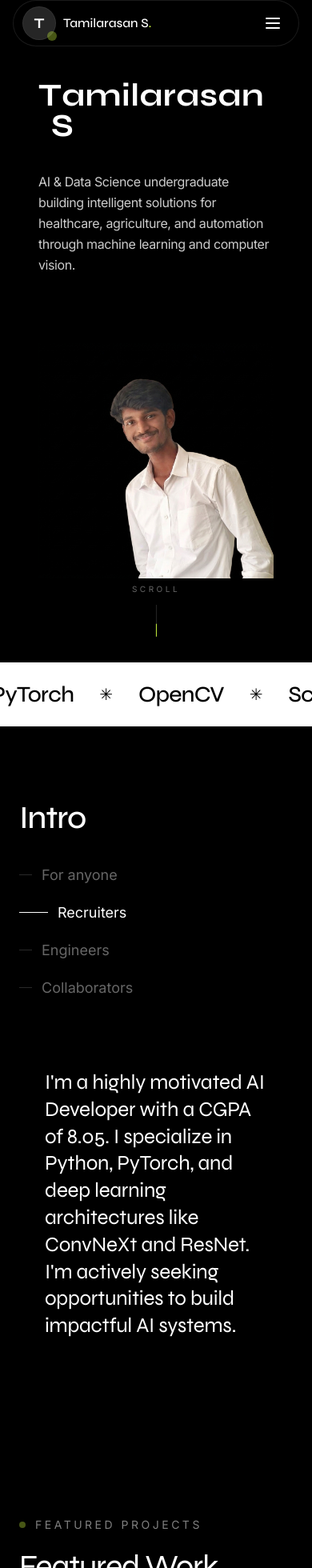
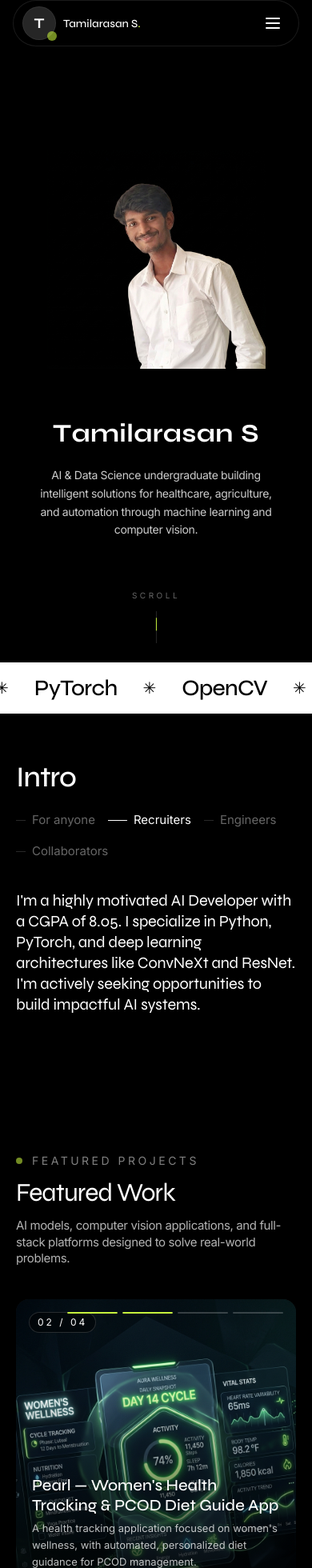
Before and after one commit to tamil239/tamilarasan-portfolio, a Next.js app: page / in a window 390 px wide. Shown: the part 16-1976 px from the top of the page at 80% size. Built offline with nearby package versions, Linux system fonts and the light colour scheme.

Commit message:
Fix responsive layout issues across components for mobile devices

```diff
--- a/app/globals.css
+++ b/app/globals.css
@@ -30,7 +30,13 @@ body {
   -webkit-font-smoothing: antialiased;
   -moz-osx-font-smoothing: grayscale;
   overflow-x: hidden;
-  cursor: none; /* We will use a custom cursor */
+}
+
+/* Only use custom cursor on devices with a fine pointer (mouse) */
+@media (pointer: fine) {
+  body {
+    cursor: none;
+  }
 }
 
 h1, h2, h3, h4, h5, h6, .font-display {
@@ -136,8 +142,8 @@ textarea:focus-visible,
 }
 
 .section-padding {
-  padding-top: 64px;
-  padding-bottom: 64px;
+  padding-top: 48px;
+  padding-bottom: 48px;
 }
 
 @media (min-width: 768px) {
--- a/components/About.tsx
+++ b/components/About.tsx
@@ -28,15 +28,15 @@ export default function About() {
   }, [isPaused]);
 
   return (
-    <section id="about" className="flex min-h-[100svh] items-center overflow-hidden bg-black px-6 py-24 md:px-10">
+    <section id="about" className="flex min-h-0 md:min-h-[100svh] items-center overflow-hidden bg-black px-5 sm:px-6 py-16 md:py-24 md:px-10">
       <div
-        className="mx-auto flex w-full max-w-[1274px] flex-col gap-12 lg:flex-row lg:items-start lg:justify-between lg:gap-16"
+        className="mx-auto flex w-full max-w-[1274px] flex-col gap-8 md:gap-12 lg:flex-row lg:items-start lg:justify-between lg:gap-16"
         onMouseEnter={() => setIsPaused(true)}
         onMouseLeave={() => setIsPaused(false)}
       >
         <div className="flex shrink-0 flex-col items-start lg:w-[240px] lg:pt-1">
-          <h2 className="font-display font-medium text-[clamp(40px,8vw,80px)] leading-[0.9] tracking-[-0.03em] text-white">Intro</h2>
-          <nav className="mt-8 flex flex-col items-start gap-1">
+          <h2 className="font-display font-medium text-[clamp(36px,8vw,80px)] leading-[0.9] tracking-[-0.03em] text-white">Intro</h2>
+          <nav className="mt-5 md:mt-8 flex flex-row flex-wrap md:flex-col items-start gap-x-4 gap-y-1 md:gap-1">
             {(Object.keys(intros) as Role[]).map((role) => (
               <button
                 key={role}
@@ -44,13 +44,13 @@ export default function About() {
                 data-cursor-hover="true"
                 onClick={() => setActiveRole(role)}
                 onMouseEnter={() => setActiveRole(role)}
-                className={`group font-body flex items-center gap-3 py-2 text-left text-[18px] transition-colors duration-200 md:text-[20px] ${
+                className={`group font-body flex items-center gap-2 md:gap-3 py-1.5 md:py-2 text-left text-[15px] md:text-[18px] transition-colors duration-200 lg:text-[20px] ${
                   activeRole === role ? "text-white" : "text-white/40 hover:text-white/75"
                 }`}
               >
                 <span
                   className={`block h-px bg-current transition-all duration-300 ${
-                    activeRole === role ? "w-9 opacity-100" : "w-4 opacity-40 group-hover:w-6"
+                    activeRole === role ? "w-6 md:w-9 opacity-100" : "w-3 md:w-4 opacity-40 group-hover:w-6"
                   }`}
                 ></span>
                 {role}
@@ -60,10 +60,10 @@ export default function About() {
         </div>
 
         <div className="w-full lg:max-w-[790px] lg:flex-1">
-          <div className="relative h-[400px] overflow-hidden p-8 md:h-[500px] md:p-11 lg:h-[450px]">
+          <div className="relative min-h-[200px] sm:min-h-[280px] overflow-hidden p-0 sm:p-4 md:h-[500px] md:p-11 lg:h-[450px]">
             <p
               key={activeRole} // Force re-render for animation
-              className="font-display text-[26px] font-normal leading-[1.3] tracking-[-0.01em] md:text-[44px] animate-fade-in-up text-white"
+              className="font-display text-[20px] sm:text-[26px] font-normal leading-[1.3] tracking-[-0.01em] md:text-[44px] animate-fade-in-up text-white"
             >
               {intros[activeRole]}
             </p>
--- a/components/Contact.tsx
+++ b/components/Contact.tsx
@@ -5,31 +5,31 @@ import { contactInfo, socials } from "@/lib/data";
 
 export default function Contact() {
   return (
-    <section id="contact" className="relative flex flex-col justify-center min-h-[70vh] px-6 py-24 md:px-10 bg-black text-white overflow-hidden border-t border-white/10">
-      <div className="mx-auto w-full max-w-[1274px] flex flex-col md:flex-row md:items-end justify-between gap-12">
+    <section id="contact" className="relative flex flex-col justify-center min-h-0 md:min-h-[70vh] px-5 sm:px-6 py-16 md:px-10 md:py-24 bg-black text-white overflow-hidden border-t border-white/10">
+      <div className="mx-auto w-full max-w-[1274px] flex flex-col md:flex-row md:items-end justify-between gap-10 md:gap-12">
         <div className="flex-1">
-          <p className="font-body mb-6 flex items-center gap-3 text-sm uppercase tracking-[0.25em] text-white/50">
+          <p className="font-body mb-4 md:mb-6 flex items-center gap-3 text-sm uppercase tracking-[0.25em] text-white/50">
             <span className="dot-loop h-2 w-2 rounded-full bg-accent"></span>
             Contact
           </p>
-          <h2 className="font-display text-[clamp(40px,8vw,96px)] leading-[0.9] tracking-[-0.03em]">
+          <h2 className="font-display text-[clamp(32px,8vw,96px)] leading-[0.9] tracking-[-0.03em]">
             Let&apos;s build<br />something together.
           </h2>
 
           <a
             href={`mailto:${contactInfo.email}`}
             data-cursor-hover="true"
-            className="group mt-12 inline-flex items-center gap-4 border border-white/20 rounded-full px-8 py-4 font-body text-[18px] transition-all hover:bg-white hover:text-black"
+            className="group mt-8 md:mt-12 inline-flex items-center gap-3 sm:gap-4 border border-white/20 rounded-full px-6 py-3 sm:px-8 sm:py-4 font-body text-[16px] sm:text-[18px] transition-all hover:bg-white hover:text-black"
           >
             Say Hello
             <ArrowRight size={20} className="transition-transform group-hover:translate-x-1" />
           </a>
         </div>
 
-        <div className="flex flex-col items-start md:items-end gap-8 font-body">
+        <div className="flex flex-col items-start md:items-end gap-6 md:gap-8 font-body">
           <div>
             <p className="text-white/40 uppercase tracking-widest text-xs mb-2">Location</p>
-            <p className="text-lg">{contactInfo.location}</p>
+            <p className="text-base sm:text-lg">{contactInfo.location}</p>
           </div>
           <div>
             <p className="text-white/40 uppercase tracking-widest text-xs mb-2">Socials</p>
@@ -39,7 +39,7 @@ export default function Contact() {
                 target="_blank"
                 rel="noopener noreferrer"
                 data-cursor-hover="true"
-                className="text-lg hover:text-accent transition-colors"
+                className="text-base sm:text-lg hover:text-accent transition-colors"
               >
                 LinkedIn
               </a>
@@ -48,7 +48,7 @@ export default function Contact() {
                 target="_blank"
                 rel="noopener noreferrer"
                 data-cursor-hover="true"
-                className="text-lg hover:text-accent transition-colors"
+                className="text-base sm:text-lg hover:text-accent transition-colors"
               >
                 GitHub
               </a>
--- a/components/Hero.tsx
+++ b/components/Hero.tsx
@@ -48,33 +48,13 @@ export default function Hero() {
     <section
       id="home"
       ref={rootRef}
-      className="relative flex min-h-[100svh] items-center justify-center overflow-hidden px-6 bg-black pt-28 pb-16 md:py-0"
+      className="relative flex min-h-[100svh] items-center justify-center overflow-hidden px-5 sm:px-6 bg-black pt-24 pb-20 md:pt-0 md:pb-0"
       aria-label="Introduction"
     >
-      <div className="container-content grid md:grid-cols-[1.2fr_0.8fr] gap-12 items-center relative z-10 w-full">
-        {/* Left Column: Name & Tagline */}
-        <div className="text-left flex flex-col justify-center">
-          <h1 className="hero-name font-display text-[clamp(40px,5.5vw,90px)] font-bold leading-[0.95] tracking-[0.01em] text-white will-change-transform">
-            <span className="inline-block overflow-hidden">
-              {name.split("").map((char, index) => (
-                <span
-                  key={index}
-                  className="hero-char inline-block"
-                  style={{ minWidth: char === " " ? "1rem" : "auto" }}
-                >
-                  {char}
-                </span>
-              ))}
-            </span>
-          </h1>
-          <p className="hero-fade font-body mt-8 max-w-[600px] text-[clamp(16px,1.6vw,20px)] leading-relaxed tracking-tight text-white/80">
-            AI & Data Science undergraduate building intelligent solutions for healthcare, agriculture, and automation through machine learning and computer vision.
-          </p>
-        </div>
-
-        {/* Right Column: Color Cutout Portrait */}
-        <div className="hero-portrait w-full max-w-[380px] md:max-w-none mx-auto flex items-center justify-center">
-          <div className="relative w-full aspect-[4/5] md:h-[65vh] md:aspect-auto md:w-full min-h-[300px] sm:min-h-[380px]">
+      <div className="container-content grid grid-cols-1 md:grid-cols-[1.2fr_0.8fr] gap-8 md:gap-12 items-center relative z-10 w-full">
+        {/* Portrait — shows first on mobile (via order), second on desktop */}
+        <div className="hero-portrait w-full flex items-center justify-center order-1 md:order-2">
+          <div className="relative w-[70vw] max-w-[320px] aspect-[4/5] sm:w-[55vw] sm:max-w-[360px] md:w-full md:max-w-none md:h-[65vh] md:aspect-auto">
             <Image
               src="/images/tamilarasan_color.png"
               alt="Tamilarasan S Portrait"
@@ -84,9 +64,29 @@ export default function Hero() {
             />
           </div>
         </div>
+
+        {/* Name & Tagline — shows second on mobile, first on desktop */}
+        <div className="text-center md:text-left flex flex-col justify-center items-center md:items-start order-2 md:order-1">
+          <h1 className="hero-name font-display text-[clamp(32px,8vw,90px)] sm:text-[clamp(40px,5.5vw,90px)] font-bold leading-[0.95] tracking-[0.01em] text-white will-change-transform">
+            <span className="inline-block overflow-hidden">
+              {name.split("").map((char, index) => (
+                <span
+                  key={index}
+                  className="hero-char inline-block"
+                  style={{ minWidth: char === " " ? "0.6rem" : "auto" }}
+                >
+                  {char}
+                </span>
+              ))}
+            </span>
+          </h1>
+          <p className="hero-fade font-body mt-5 md:mt-8 max-w-[600px] text-[clamp(14px,3.5vw,20px)] sm:text-[clamp(16px,1.6vw,20px)] leading-relaxed tracking-tight text-white/80">
+            AI & Data Science undergraduate building intelligent solutions for healthcare, agriculture, and automation through machine learning and computer vision.
+          </p>
+        </div>
       </div>
 
-      <div className="hero-fade absolute bottom-8 left-1/2 flex -translate-x-1/2 flex-col items-center gap-3">
+      <div className="hero-fade absolute bottom-6 md:bottom-8 left-1/2 flex -translate-x-1/2 flex-col items-center gap-3">
         <span className="font-body text-[10px] uppercase tracking-[0.35em] text-white/40">Scroll</span>
         <span className="relative block h-10 w-px overflow-hidden bg-white/15">
           <span className="hero-scroll-line absolute inset-x-0 top-0 block h-4 w-px bg-accent"></span>
--- a/components/Marquee.tsx
+++ b/components/Marquee.tsx
@@ -7,7 +7,7 @@ const skills = skillGroups.flatMap((g) => g.skills);
 
 export default function Marquee() {
   return (
-    <div className="overflow-hidden bg-white py-6 text-black border-y border-white/10 select-none">
+    <div className="overflow-hidden bg-white py-4 sm:py-6 text-black border-y border-white/10 select-none">
       {/* A single track that is 200% wide (content duplicated inside) */}
       {/* CSS animation translates it by -50%, creating a seamless loop */}
       <div className="marquee-track">
--- a/components/Miscellaneous.tsx
+++ b/components/Miscellaneous.tsx
@@ -50,14 +50,14 @@ export default function Miscellaneous() {
     <div ref={sectionRef} className="relative bg-[#0a0a0a] md:overflow-hidden">
       <div
         ref={containerRef}
-        className="flex w-full flex-col gap-16 py-20 md:h-screen md:w-max md:flex-row md:flex-nowrap md:items-stretch md:gap-0 md:py-0"
+        className="flex w-full flex-col gap-8 py-16 px-5 sm:px-6 md:h-screen md:w-max md:flex-row md:flex-nowrap md:items-stretch md:gap-0 md:py-0 md:px-0"
       >
-        <div className="flex w-full shrink-0 flex-col justify-center px-6 md:h-full md:w-[46vw] md:pr-16 md:[padding-left:calc(max((100vw-1354px)/2,0px)+2.5rem)]">
-          <p className="font-body mb-6 flex items-center gap-3 text-sm uppercase tracking-[0.25em] text-white/50">
+        <div className="flex w-full shrink-0 flex-col justify-center md:h-full md:w-[46vw] md:pr-16 md:[padding-left:calc(max((100vw-1354px)/2,0px)+2.5rem)]">
+          <p className="font-body mb-4 md:mb-6 flex items-center gap-3 text-sm uppercase tracking-[0.25em] text-white/50">
             <span className="dot-loop h-2 w-2 rounded-full bg-accent"></span>
             Beyond the code
           </p>
-          <h2 className="font-display text-[clamp(40px,8vw,80px)] leading-[0.9] tracking-[-0.03em] text-white">
+          <h2 className="font-display text-[clamp(32px,8vw,80px)] leading-[0.9] tracking-[-0.03em] text-white">
             Certifications &<br />Achievements
           </h2>
           <span className="font-body mt-10 hidden text-sm uppercase tracking-[0.2em] text-white/40 md:block">
@@ -65,8 +65,49 @@ export default function Miscellaneous() {
           </span>
         </div>
 
+        {/* Mobile: vertical grid of cards / Desktop: horizontal scroll cards */}
+        <div className="grid grid-cols-1 sm:grid-cols-2 gap-5 md:hidden">
+          {certifications.map((cert, i) => (
+            <div key={`cert-${i}`} className="group">
+              <TiltCard maxRotate={8} className="w-full">
+                <div
+                  data-cursor-hover="true"
+                  className="relative aspect-[4/3] overflow-hidden rounded-2xl bg-neutral-900 border border-white/10 flex items-center justify-center p-6 sm:p-8"
+                  style={{ transformStyle: "preserve-3d" }}
+                >
+                  <div className="text-center" style={{ transform: "translateZ(30px)" }}>
+                    <h3 className="font-display text-[20px] sm:text-[24px] leading-tight tracking-tight text-white/90 group-hover:text-white transition-colors">
+                      {cert.name}
+                    </h3>
+                    <p className="font-body mt-3 text-[14px] sm:text-[16px] text-white/50">Issued by {cert.issuer}</p>
+                  </div>
+                </div>
+              </TiltCard>
+            </div>
+          ))}
+
+          {achievements.map((ach, i) => (
+            <div key={`ach-${i}`} className="group">
+              <TiltCard maxRotate={8} className="w-full">
+                <div
+                  data-cursor-hover="true"
+                  className="relative aspect-[4/3] overflow-hidden rounded-2xl bg-neutral-900 border border-white/10 flex items-center justify-center p-6 sm:p-8"
+                  style={{ transformStyle: "preserve-3d" }}
+                >
+                  <div className="text-center" style={{ transform: "translateZ(30px)" }}>
+                    <h3 className="font-display text-[18px] sm:text-[22px] leading-tight tracking-tight text-white/90 group-hover:text-white transition-colors">
+                      {ach}
+                    </h3>
+                  </div>
+                </div>
+              </TiltCard>
+            </div>
+          ))}
+        </div>
+
+        {/* Desktop: horizontal scroll cards (hidden on mobile) */}
         {certifications.map((cert, i) => (
-          <div key={`cert-${i}`} className="group flex w-full shrink-0 flex-col justify-center px-6 md:h-full md:w-[42vw] md:px-10">
+          <div key={`cert-${i}`} className="group hidden md:flex w-full shrink-0 flex-col justify-center md:h-full md:w-[42vw] md:px-10">
             <TiltCard maxRotate={8} className="w-full">
               <div
                 data-cursor-hover="true"
@@ -85,7 +126,7 @@ export default function Miscellaneous() {
         ))}
 
         {achievements.map((ach, i) => (
-          <div key={`ach-${i}`} className="group flex w-full shrink-0 flex-col justify-center px-6 md:h-full md:w-[42vw] md:px-10">
+          <div key={`ach-${i}`} className="group hidden md:flex w-full shrink-0 flex-col justify-center md:h-full md:w-[42vw] md:px-10">
             <TiltCard maxRotate={8} className="w-full">
               <div
                 data-cursor-hover="true"
--- a/components/Navbar.tsx
+++ b/components/Navbar.tsx
@@ -56,15 +56,15 @@ export default function Navbar() {
               </div>
               <span className="dot-loop absolute -bottom-0.5 -right-0.5 h-3 w-3 rounded-full bg-accent"></span>
             </span>
-            <span className="font-display whitespace-nowrap text-[16px] text-white md:text-[18px] font-medium">
+            <span className="font-display whitespace-nowrap text-[14px] sm:text-[16px] text-white lg:text-[18px] font-medium">
               Tamilarasan S<span className="text-accent">.</span>
             </span>
           </Link>
 
           {/* Desktop Nav */}
-          <div className="relative hidden items-center justify-end md:flex">
+          <div className="relative hidden items-center justify-end lg:flex">
             <div className="flex items-center gap-5 md:gap-7">
-              <nav className="font-body flex items-center gap-6 text-[15px] text-white md:gap-8 md:text-[16px] font-medium">
+              <nav className="font-body flex items-center gap-6 text-[15px] text-white lg:gap-8 lg:text-[16px] font-medium">
                 {["Projects", "Experience", "About"].map((label) => {
                   const href = `#${label.toLowerCase()}`;
                   return (
@@ -123,7 +123,7 @@ export default function Navbar() {
             type="button"
             aria-label="Menu"
             aria-expanded={open}
-            className="relative flex h-10 w-10 items-center justify-center md:hidden z-50 text-white"
+            className="relative flex h-10 w-10 items-center justify-center lg:hidden z-50 text-white"
             onClick={() => setOpen(!open)}
           >
             {open ? <X size={24} /> : <Menu size={24} />}
@@ -133,7 +133,7 @@ export default function Navbar() {
 
       {/* Mobile Menu Overlay */}
       <div
-        className={`fixed inset-0 z-[90] bg-black/95 backdrop-blur-xl transition-all duration-500 md:hidden flex flex-col justify-center px-6 ${
+        className={`fixed inset-0 z-[90] bg-black/95 backdrop-blur-xl transition-all duration-500 lg:hidden flex flex-col justify-center px-6 ${
           open ? "opacity-100 pointer-events-auto" : "opacity-0 pointer-events-none"
         }`}
       >
--- a/components/Projects.tsx
+++ b/components/Projects.tsx
@@ -27,31 +27,30 @@ export default function Projects() {
   return (
     <section
       id="projects"
-      className="flex min-h-screen flex-col justify-center bg-black px-6 py-24 md:px-10 md:py-32"
+      className="flex min-h-0 md:min-h-screen flex-col justify-center bg-black px-5 sm:px-6 py-16 md:px-10 md:py-32"
     >
       <div className="mx-auto w-full max-w-[1274px]">
         <div>
-          <p className="font-body mb-6 flex items-center gap-3 text-sm uppercase tracking-[0.25em] text-white/50">
+          <p className="font-body mb-4 md:mb-6 flex items-center gap-3 text-sm uppercase tracking-[0.25em] text-white/50">
             <span className="dot-loop h-2 w-2 rounded-full bg-accent"></span>
             Featured Projects
           </p>
-          <h2 className="font-display text-[clamp(40px,8vw,80px)] leading-[0.9] tracking-[-0.03em] text-white">
+          <h2 className="font-display text-[clamp(32px,8vw,80px)] leading-[0.9] tracking-[-0.03em] text-white">
             Featured Work
           </h2>
-          <p className="font-body mt-6 max-w-[760px] text-[clamp(18px,2.2vw,26px)] leading-snug tracking-tight text-white/70">
+          <p className="font-body mt-4 md:mt-6 max-w-[760px] text-[clamp(15px,3.5vw,26px)] sm:text-[clamp(18px,2.2vw,26px)] leading-snug tracking-tight text-white/70">
             AI models, computer vision applications, and full-stack platforms designed to solve real-world problems.
           </p>
         </div>
 
         <div
-          className="mt-20"
+          className="mt-10 md:mt-20"
           onMouseEnter={() => setIsPaused(true)}
           onMouseLeave={() => setIsPaused(false)}
         >
           <div
             data-cursor-hover="true"
-            className="relative block overflow-hidden rounded-[20px] bg-neutral-900 w-full"
-            style={{ height: "70vh" }}
+            className="relative block overflow-hidden rounded-2xl md:rounded-[20px] bg-neutral-900 w-full h-[50vh] sm:h-[55vh] md:h-[70vh]"
           >
             {projects.map((project, idx) => (
               <div
@@ -72,12 +71,12 @@ export default function Projects() {
             <div className="pointer-events-none absolute inset-x-0 bottom-0 z-10 h-3/4 bg-gradient-to-t from-black/95 via-black/50 to-transparent"></div>
 
             {/* Counter badge */}
-            <span className="pointer-events-none absolute left-5 top-5 z-20 rounded-full border border-white/15 bg-black/45 px-3 py-1.5 font-body text-xs tracking-[0.25em] text-white backdrop-blur-md">
+            <span className="pointer-events-none absolute left-4 top-4 sm:left-5 sm:top-5 z-20 rounded-full border border-white/15 bg-black/45 px-2.5 py-1 sm:px-3 sm:py-1.5 font-body text-xs tracking-[0.25em] text-white backdrop-blur-md">
               0{activeIndex + 1} / 0{projects.length}
             </span>
 
             {/* Progress bar */}
-            <div className="pointer-events-none absolute top-5 left-20 right-5 z-20 flex gap-2 items-center">
+            <div className="pointer-events-none absolute top-4 left-16 right-4 sm:top-5 sm:left-20 sm:right-5 z-20 flex gap-1.5 sm:gap-2 items-center">
               {projects.map((_, idx) => (
                 <div key={idx} className="flex-1 h-[2px] bg-white/20 rounded-full overflow-hidden">
                   <div
@@ -89,18 +88,18 @@ export default function Projects() {
             </div>
 
             {/* Project info overlay */}
-            <div className="pointer-events-none absolute inset-x-0 bottom-0 z-20 p-7 md:p-10">
-              <h3 className="font-display text-[clamp(26px,3.2vw,44px)] font-medium leading-tight text-white">
+            <div className="pointer-events-none absolute inset-x-0 bottom-0 z-20 p-5 sm:p-7 md:p-10">
+              <h3 className="font-display text-[clamp(20px,5vw,44px)] sm:text-[clamp(26px,3.2vw,44px)] font-medium leading-tight text-white">
                 {projects[activeIndex].name}
               </h3>
-              <p className="font-body mt-2 max-w-[560px] text-[15px] leading-relaxed text-white/75 md:text-[16px]">
+              <p className="font-body mt-1.5 sm:mt-2 max-w-[560px] text-[13px] sm:text-[15px] leading-relaxed text-white/75 md:text-[16px]">
                 {projects[activeIndex].description}
               </p>
-              <div className="flex flex-wrap gap-2 mt-4">
+              <div className="flex flex-wrap gap-1.5 sm:gap-2 mt-3 sm:mt-4">
                 {projects[activeIndex].tech.map((t, i) => (
                   <span
                     key={i}
-                    className="font-body rounded-full border border-white/20 bg-white/5 px-3 py-1 text-xs tracking-wide text-white/70"
+                    className="font-body rounded-full border border-white/20 bg-white/5 px-2.5 py-0.5 sm:px-3 sm:py-1 text-[11px] sm:text-xs tracking-wide text-white/70"
                   >
                     {t}
                   </span>
@@ -110,7 +109,7 @@ export default function Projects() {
           </div>
 
           {/* Tab selector */}
-          <div className="mt-6 flex flex-wrap justify-center gap-x-7 gap-y-2 border-t border-white/10 pt-5">
+          <div className="mt-4 sm:mt-6 flex flex-wrap justify-center gap-x-4 sm:gap-x-7 gap-y-2 border-t border-white/10 pt-4 sm:pt-5">
             {projects.map((project, idx) => (
               <button
                 key={idx}
@@ -118,7 +117,7 @@ export default function Projects() {
                 data-cursor-hover="true"
                 onClick={() => { setActiveIndex(idx); setIsPaused(true); }}
                 onMouseEnter={() => setActiveIndex(idx)}
-                className="font-body text-[15px] transition-all duration-300 md:text-base font-medium hover:text-accent"
+                className="font-body text-[13px] sm:text-[15px] transition-all duration-300 md:text-base font-medium hover:text-accent"
                 style={{ color: activeIndex === idx ? "#C6F13D" : "rgba(255,255,255,0.4)" }}
               >
                 {project.name.split("—")[0].trim()}
--- a/tailwind.config.ts
+++ b/tailwind.config.ts
@@ -44,9 +44,14 @@ const config: Config = {
           '0%': { transform: 'translateX(0%)' },
           '100%': { transform: 'translateX(-100%)' },
         },
+        'fade-in-down': {
+          '0%': { opacity: '0', transform: 'translateY(-16px)' },
+          '100%': { opacity: '1', transform: 'translateY(0)' },
+        },
       },
       animation: {
         marquee: 'marquee 25s linear infinite',
+        'fade-in-down': 'fade-in-down 0.6s ease-out both',
       }
     }
   },
```
Also changed, not shown: components/Experience.tsx (+11 -11 lines).
